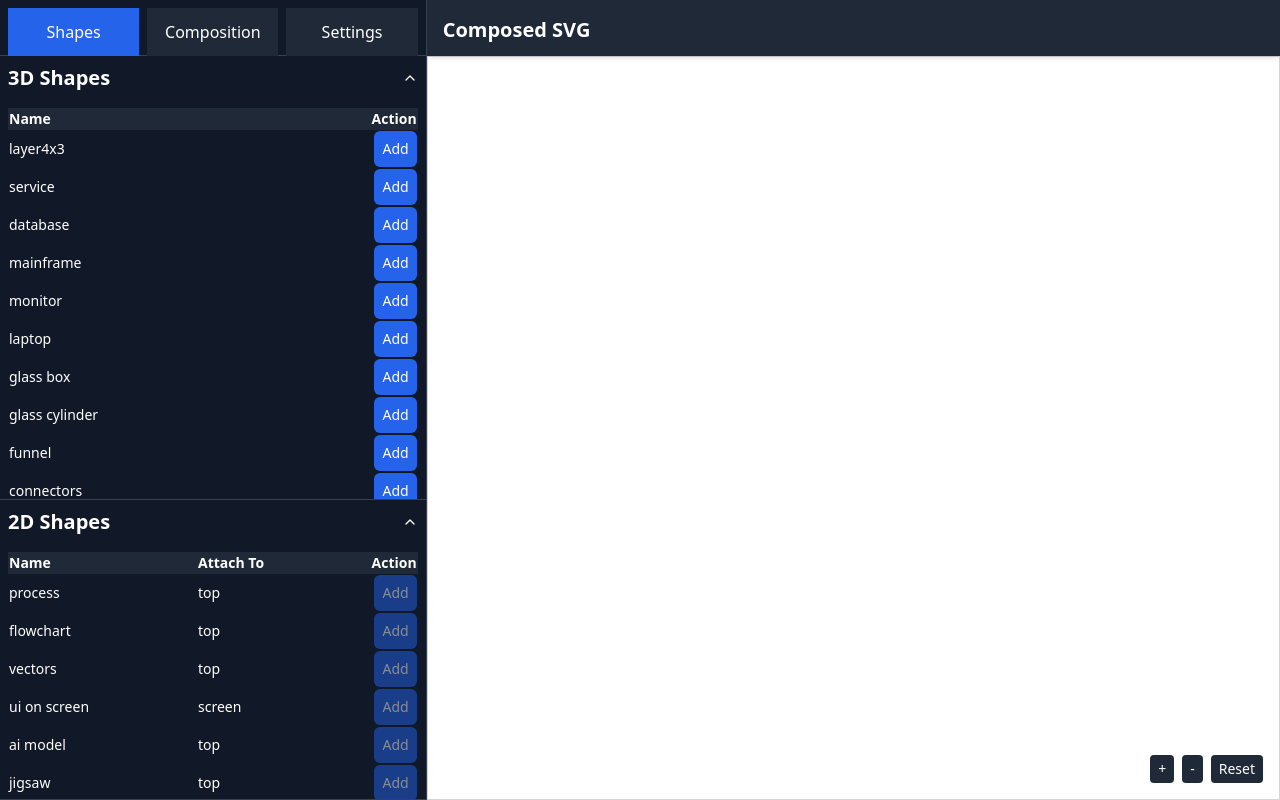
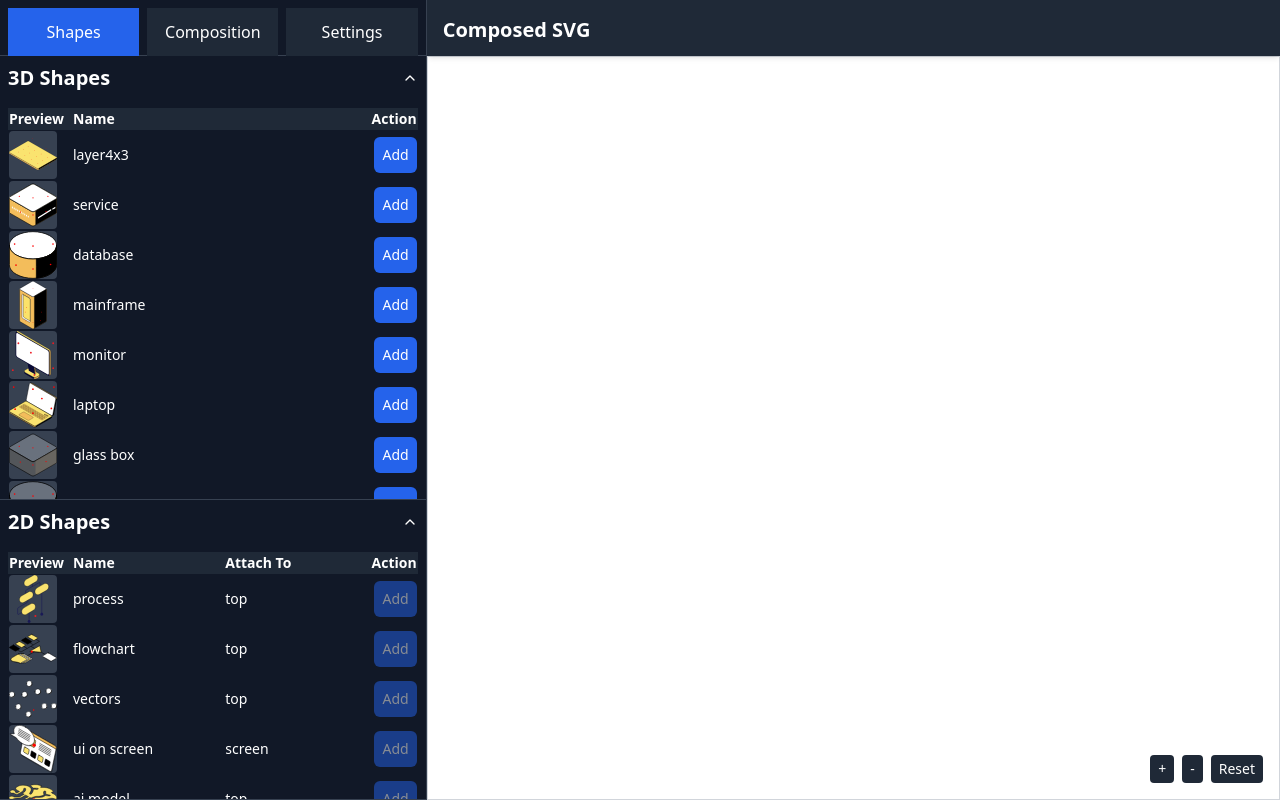
Before and after one commit to bijoor/isometric-compiler-ui, a React (Vite) app: page / in a window 1280 px wide. Built offline with nearby package versions, Linux system fonts and the light colour scheme; no server answers.

Commit message:
Added SVG Preview

```diff
--- a/src/ImprovedLayout.tsx
+++ b/src/ImprovedLayout.tsx
@@ -218,6 +218,7 @@ const ImprovedLayout: React.FC<ImprovedLayoutProps> = ({
                         <CompositionPanel
                             diagramComponents={diagramComponents}
                             copiedComponents={copiedComponents}
+                            svgLibrary={svgLibrary}
                             onRemove3DShape={onRemove3DShape}
                             onRemove2DShape={onRemove2DShape}
                             onSelect3DShape={onSelect3DShape}
--- /dev/null
+++ b/src/components/ui/SVGPreview.tsx
@@ -0,0 +1,44 @@
+import React from 'react';
+
+interface SVGPreviewProps {
+    svgContent: string;
+    className?: string;
+}
+
+const SVGPreview: React.FC<SVGPreviewProps> = ({ svgContent, className = '' }) => {
+    const renderSVG = () => {
+        // Parse the SVG content
+        const parser = new DOMParser();
+        const svgDoc = parser.parseFromString(svgContent, 'image/svg+xml');
+        const svgElement = svgDoc.documentElement;
+
+        // Get the viewBox
+        let viewBox = svgElement.getAttribute('viewBox');
+        if (!viewBox) {
+            // If viewBox is not present, create one based on width and height
+            const width = svgElement.getAttribute('width') || '100';
+            const height = svgElement.getAttribute('height') || '100';
+            viewBox = `0 0 ${width} ${height}`;
+        }
+
+        // Create a new SVG element with our desired properties
+        const newSvgContent = `
+            <svg xmlns="http://www.w3.org/2000/svg" viewBox="${viewBox}" width="100%" height="100%" preserveAspectRatio="xMidYMid meet">
+                ${svgElement.innerHTML}
+            </svg>
+        `;
+
+        return newSvgContent;
+    };
+
+    return (
+        <div className={`flex items-center justify-center bg-gray-700 rounded ${className}`}>
+            <div
+                className="w-full h-full"
+                dangerouslySetInnerHTML={{ __html: renderSVG() }}
+            />
+        </div>
+    );
+};
+
+export default SVGPreview;
--- a/src/panels/CompositionPanel.tsx
+++ b/src/panels/CompositionPanel.tsx
@@ -1,10 +1,12 @@
 import React, { useEffect, useRef, useMemo } from 'react';
-import { DiagramComponent } from '../Types';
+import { DiagramComponent, Shape } from '../Types';
 import DiagramComponentCard from './DiagramComponentCard';
+import SVGPreview from '../components/ui/SVGPreview';
 
 interface CompositionPanelProps {
     diagramComponents: DiagramComponent[];
     copiedComponents: DiagramComponent[];
+    svgLibrary: Shape[];
     onRemove3DShape: (id: string) => void;
     onRemove2DShape: (parentId: string, shapeIndex: number) => void;
     onSelect3DShape: (id: string) => void;
@@ -18,6 +20,7 @@ interface CompositionPanelProps {
 const CompositionPanel: React.FC<CompositionPanelProps> = ({
     diagramComponents,
     copiedComponents,
+    svgLibrary,
     onRemove3DShape,
     onRemove2DShape,
     onSelect3DShape,
@@ -60,6 +63,11 @@ const CompositionPanel: React.FC<CompositionPanelProps> = ({
         return component.relativeToId !== null ? componentIndexMap[component.relativeToId] : null;
     };
 
+    const getSVGContent = (shapeName: string): string => {
+        const shape = svgLibrary.find(s => s.name === shapeName);
+        return shape ? shape.svgContent : '';
+    };
+
     const nonCutComponents = diagramComponents.filter(component => !component.cut);
     const cutComponents = diagramComponents.filter(component => component.cut);
 
@@ -96,6 +104,7 @@ const CompositionPanel: React.FC<CompositionPanelProps> = ({
                                     onPaste={onPaste3DShape}
                                     onRemove2DShape={onRemove2DShape}
                                     onScrollToParent={handleScrollToParent}
+                                    svgPreview={<SVGPreview svgContent={getSVGContent(component.shape)} className="w-12 h-12" />}
                                 />
                             </div>
                         ))}
@@ -126,6 +135,7 @@ const CompositionPanel: React.FC<CompositionPanelProps> = ({
                                     onPaste={onPaste3DShape}
                                     onRemove2DShape={onRemove2DShape}
                                     onScrollToParent={handleScrollToParent}
+                                    svgPreview={<SVGPreview svgContent={getSVGContent(component.shape)} className="w-12 h-12" />}
                                 />
                             ))}
                         </div>
@@ -156,6 +166,7 @@ const CompositionPanel: React.FC<CompositionPanelProps> = ({
                                     onPaste={onPaste3DShape}
                                     onRemove2DShape={() => { }} // No-op for copied objects
                                     onScrollToParent={handleScrollToParent}
+                                    svgPreview={<SVGPreview svgContent={getSVGContent(component.shape)} className="w-12 h-12" />}
                                 />
                             ))}
                         </div>
--- a/src/panels/DiagramComponentCard.tsx
+++ b/src/panels/DiagramComponentCard.tsx
@@ -19,6 +19,7 @@ interface DiagramComponentCardProps {
     onPaste: (id: string) => void;
     onRemove2DShape: (parentId: string, shapeIndex: number) => void;
     onScrollToParent: (parentId: string) => void;
+    svgPreview: React.ReactNode;
 }
 
 const DiagramComponentCard: React.FC<DiagramComponentCardProps> = ({
@@ -37,6 +38,7 @@ const DiagramComponentCard: React.FC<DiagramComponentCardProps> = ({
     onPaste,
     onRemove2DShape,
     onScrollToParent,
+    svgPreview,
 }) => {
     return (
         <div
@@ -44,6 +46,7 @@ const DiagramComponentCard: React.FC<DiagramComponentCardProps> = ({
             onClick={(e) => handleWithStopPropagation(e, () => onSelect(component.id))}
         >
             <div className="flex justify-between items-center mb-2">
+                {svgPreview}
                 <h3 className="text-lg font-semibold">{component.shape} (3D-{index + 1})</h3>
                 <div>
                     {isCut ? (
--- a/src/panels/ShapesPanel.tsx
+++ b/src/panels/ShapesPanel.tsx
@@ -2,6 +2,7 @@ import React, { useState, useMemo, useEffect } from 'react';
 import { Button } from '../components/ui/Button';
 import { DiagramComponent, Shape } from '../Types';
 import { Accordion, AccordionItem, AccordionTrigger, AccordionContent } from '../components/ui/Accordion';
+import SVGPreview from '../components/ui/SVGPreview';
 
 interface ShapesPanelProps {
     svgLibrary: Shape[];
@@ -34,6 +35,7 @@ const ShapesPanel: React.FC<ShapesPanelProps> = ({
                 <table className="w-full">
                     <thead className="sticky top-0 bg-gray-800">
                         <tr>
+                            <th className="text-left">Preview</th>
                             <th className="text-left">Name</th>
                             <th className="w-20 text-right">Action</th>
                         </tr>
@@ -41,6 +43,9 @@ const ShapesPanel: React.FC<ShapesPanelProps> = ({
                     <tbody>
                         {svgLibrary.filter(shape => shape.type === '3D').map(shape => (
                             <tr key={shape.name}>
+                                <td className="w-16">
+                                    <SVGPreview svgContent={shape.svgContent} className="w-12 h-12 mr-2" />
+                                </td>
                                 <td>{shape.name}</td>
                                 <td className="text-right">
                                     <Button
@@ -63,6 +68,7 @@ const ShapesPanel: React.FC<ShapesPanelProps> = ({
             <table className="w-full">
                 <thead className="sticky top-0 bg-gray-800">
                     <tr>
+                        <th className="text-left">Preview</th>
                         <th className="text-left">Name</th>
                         <th className="text-left">Attach To</th>
                         <th className="w-20 text-right">Action</th>
@@ -71,6 +77,9 @@ const ShapesPanel: React.FC<ShapesPanelProps> = ({
                 <tbody>
                     {svgLibrary.filter(shape => shape.type === '2D').map(shape => (
                         <tr key={shape.name}>
+                            <td className="w-16">
+                                <SVGPreview svgContent={shape.svgContent} className="w-12 h-12 mr-2" />
+                            </td>
                             <td>{shape.name}</td>
                             <td>{shape.attachTo}</td>
                             <td className="text-right">
```
